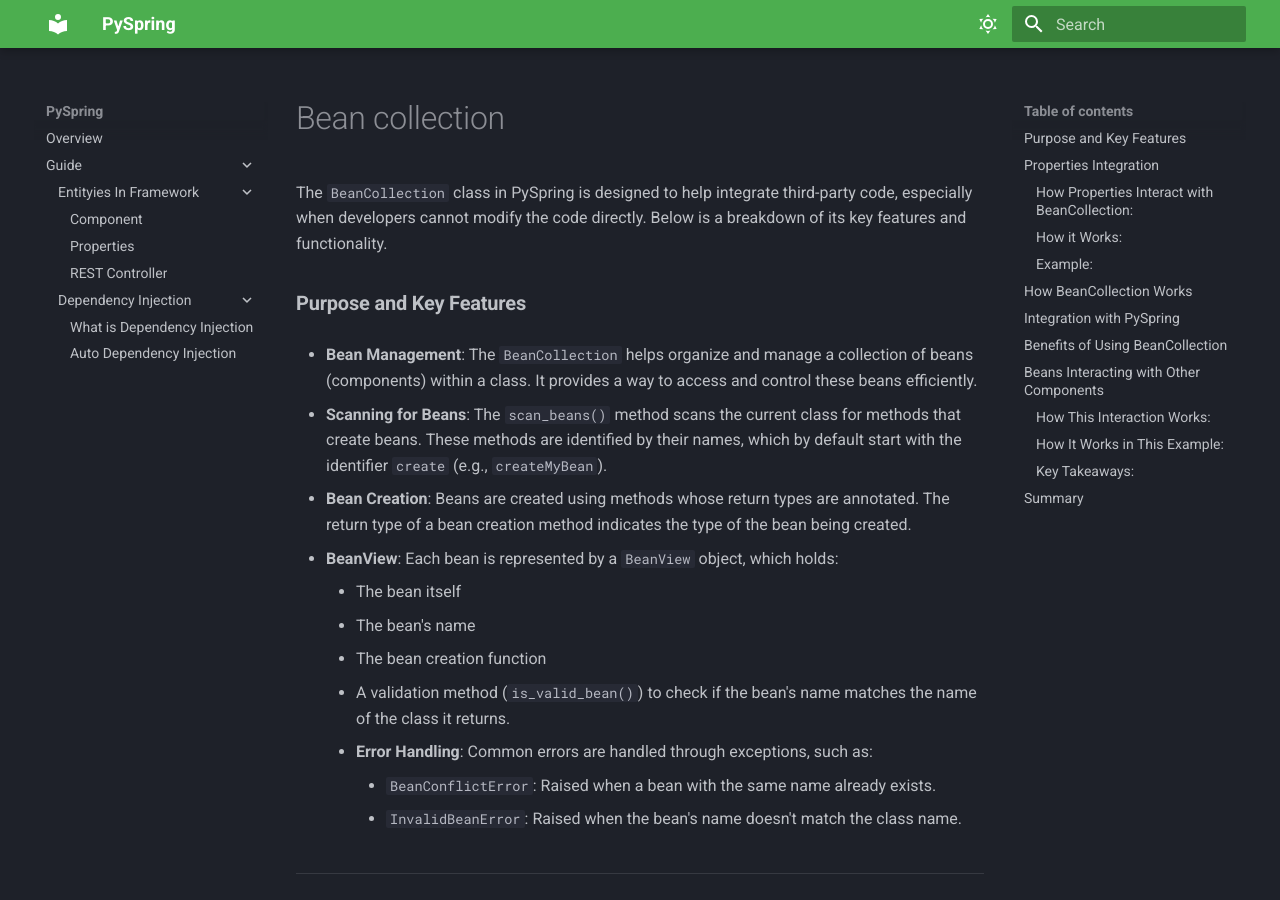
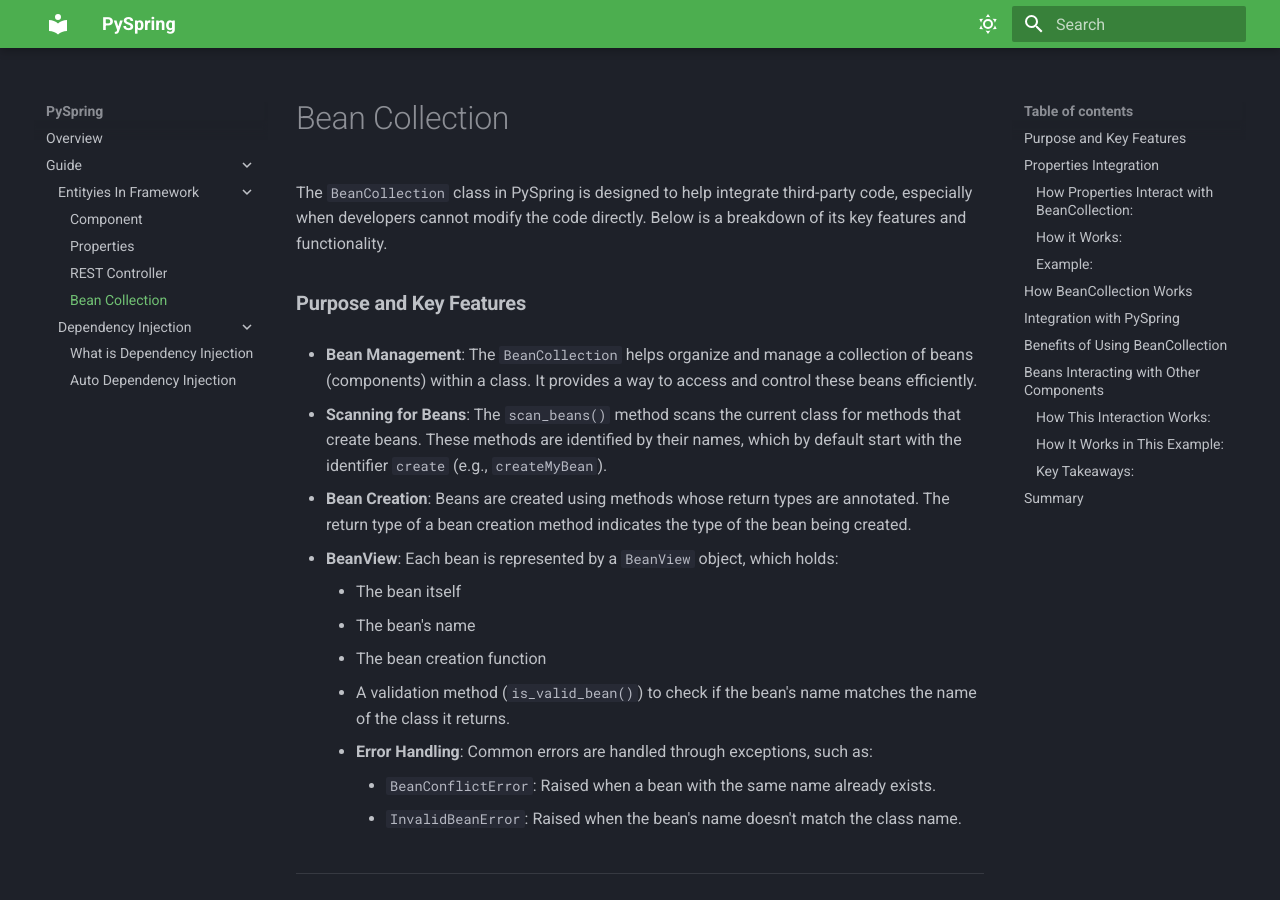
Before and after one commit to PythonSpring/pyspring-docs, an MkDocs documentation site: the page built from docs/guide/entities-in-framework/bean-collection.md, in a window 1280 px wide and 900 px high. Built offline with MkDocs 1.6.1 and Material for MkDocs 9.7.7, drawn with Linux system fonts in a browser that asks for light colours.

Commit message:
chore: Add nav item

```diff
--- a/mkdocs.yml
+++ b/mkdocs.yml
@@ -31,6 +31,7 @@
           - Component: guide/entities-in-framework/component.md
           - Properties: guide/entities-in-framework/properties.md
           - REST Controller: guide/entities-in-framework/rest-controller.md
+          - Bean Collection:  guide/entities-in-framework/bean-collection.md
       - Dependency Injection:
           - What is Dependency Injection: guide/dependency-injection/what-is-denpendency-injection.md
           - Auto Dependency Injection: guide/dependency-injection/auto-deppendency-injection.md
```
